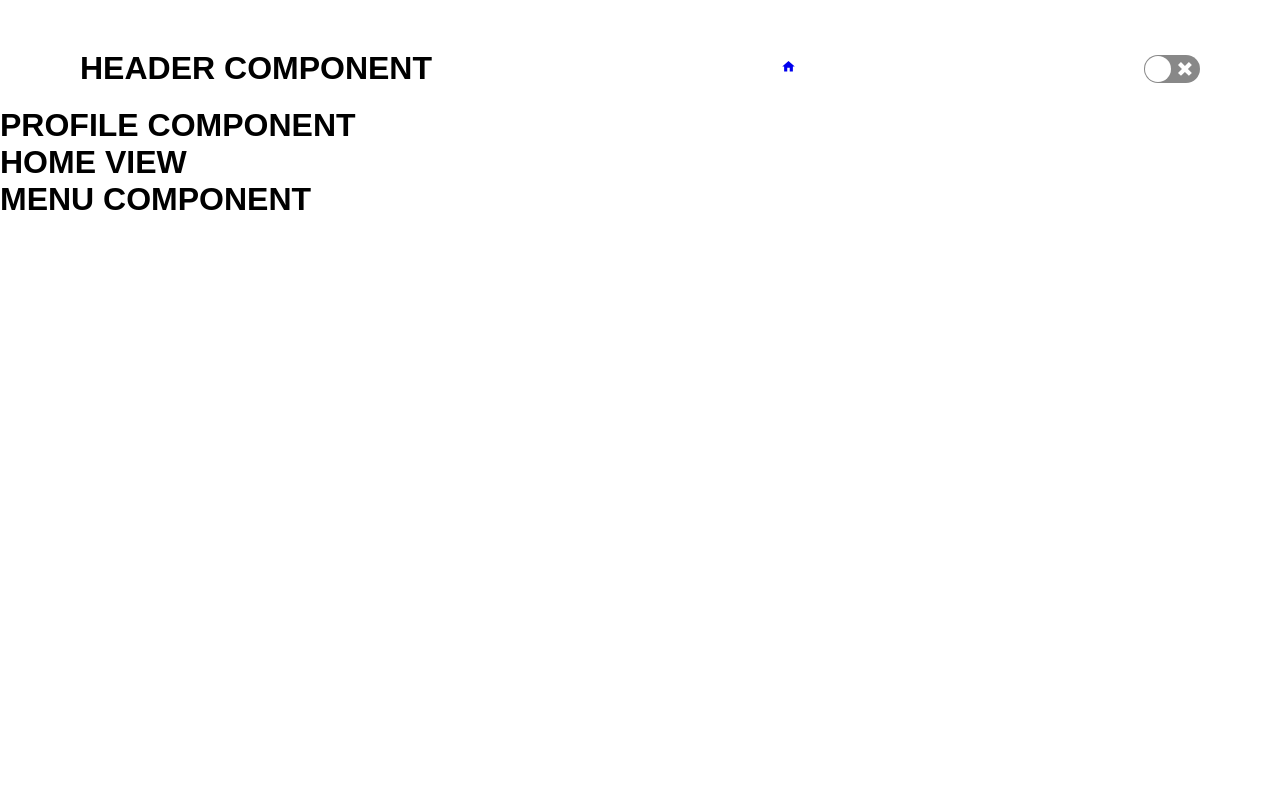
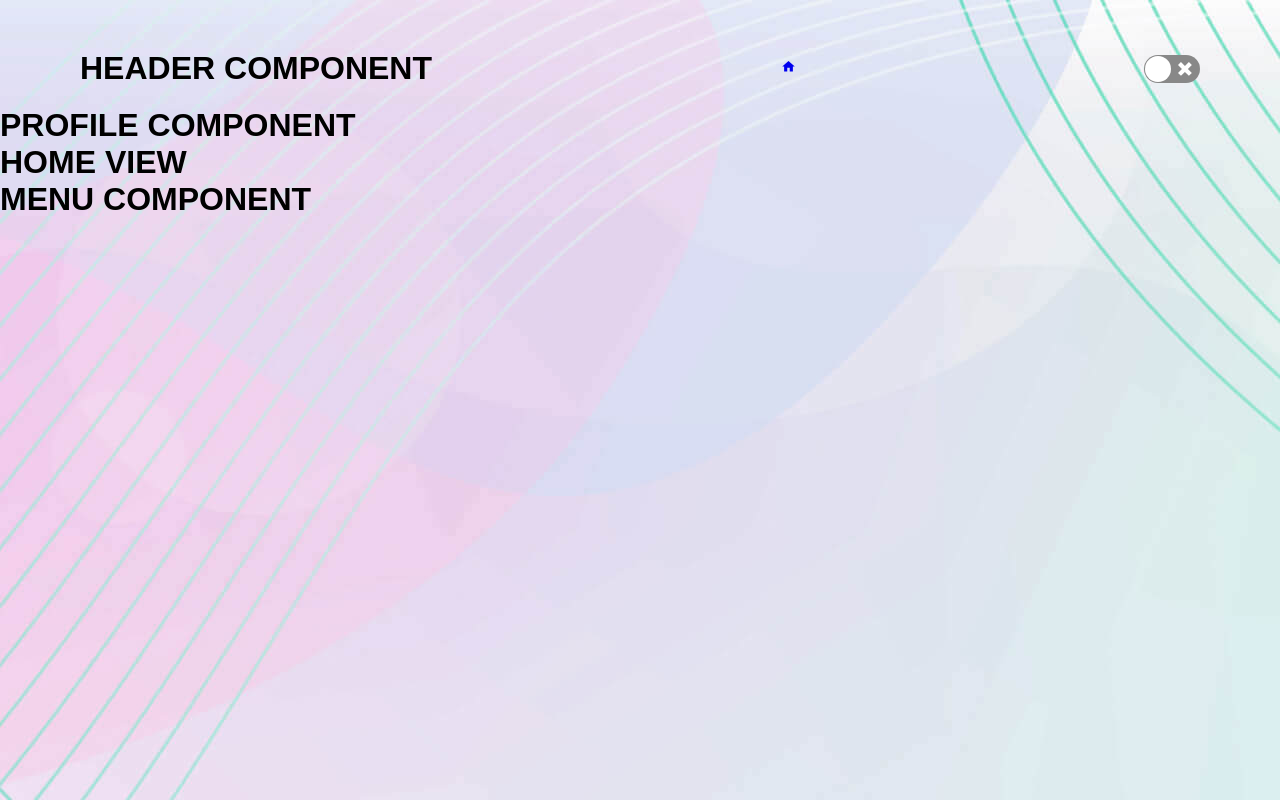
Before and after one commit to marcusviniciusmo/My_Portfolio__, a React (Vite) app in the folder frontend/: page / in a window 1280 px wide. Built offline with nearby package versions, Linux system fonts and the light colour scheme.

Commit message:
ThemeSwitcher changing the background image with theme

```diff
--- a/frontend/src/@types/styles.d.ts
+++ b/frontend/src/@types/styles.d.ts
@@ -2,6 +2,7 @@ import 'styled-components';
 
 export type defaultTheme = {
   title: string;
+  backgroundImage: string;
 };
 
 type ThemeType = typeof defaultTheme;
--- a/frontend/src/styles/global.ts
+++ b/frontend/src/styles/global.ts
@@ -17,6 +17,10 @@ export const GlobalStyle = createGlobalStyle`
     -webkit-font-smoothing: antialiased;
   }
 
+  body {
+    background-image: url(${({ theme }) => theme.backgroundImage});
+  }
+
   button {
     cursor: pointer;
     border: none;
--- a/frontend/src/styles/themes/dark.ts
+++ b/frontend/src/styles/themes/dark.ts
@@ -1,5 +1,7 @@
+import BackgroundImageDark from '../../assets/backgroundImageDark.jpg';
 import { defaultTheme } from '../../@types/styles';
 
 export const DarkTheme: defaultTheme = {
   title: 'Dark',
+  backgroundImage: BackgroundImageDark,
 };
--- a/frontend/src/styles/themes/light.ts
+++ b/frontend/src/styles/themes/light.ts
@@ -1,5 +1,7 @@
+import BackgroundImageLight from '../../assets/backgroundImageLight.jpg';
 import { defaultTheme } from '../../@types/styles';
 
 export const LightTheme: defaultTheme = {
   title: 'Light',
+  backgroundImage: BackgroundImageLight,
 };
```
Also changed, not shown: frontend/src/assets/backgroundImageDark.jpg (added), frontend/src/assets/backgroundImageLight.jpg (added).
